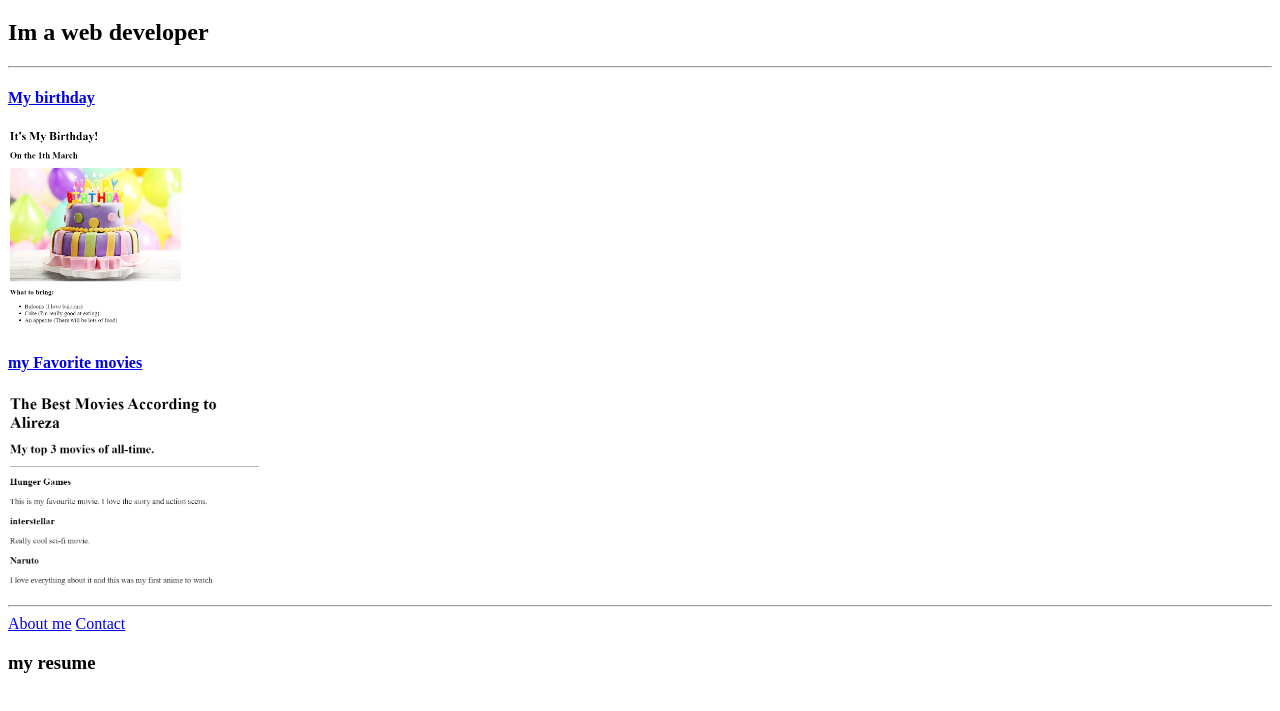
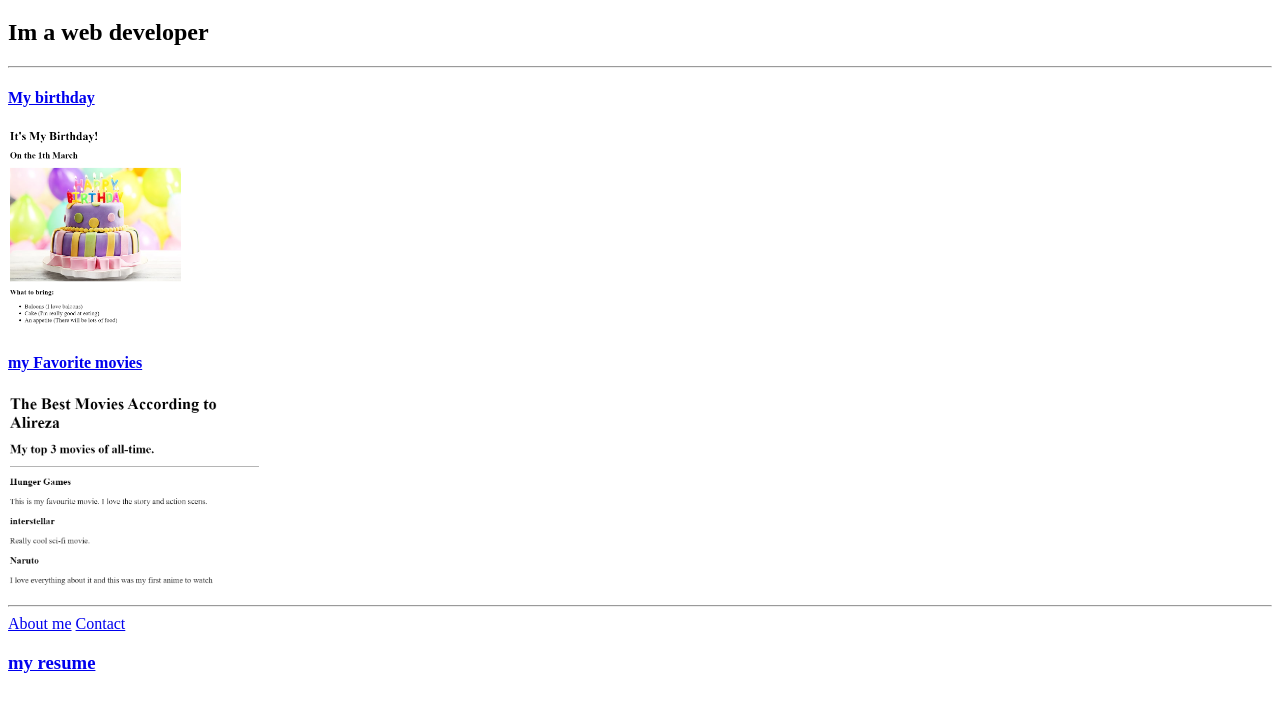
Before and after one commit to 0LanTern0/Portfolio, a plain HTML site: page index.html in a window 1280 px wide. Shown: the part 61-772 px from the top of the page. Drawn offline with Linux system fonts and the light colour scheme.

Commit message:
Update index.html

```diff
--- a/index.html
+++ b/index.html
@@ -22,7 +22,7 @@
   <a href="./public/about.html">About me</a>
   <a href="./public/contact.html">Contact</a>
 
-  <a href"./1.1/index.html"><h3>my resume</h3></a>
+  <a href="./1.1/index.html"><h3>my resume</h3></a>
 
 
 </body>
```
